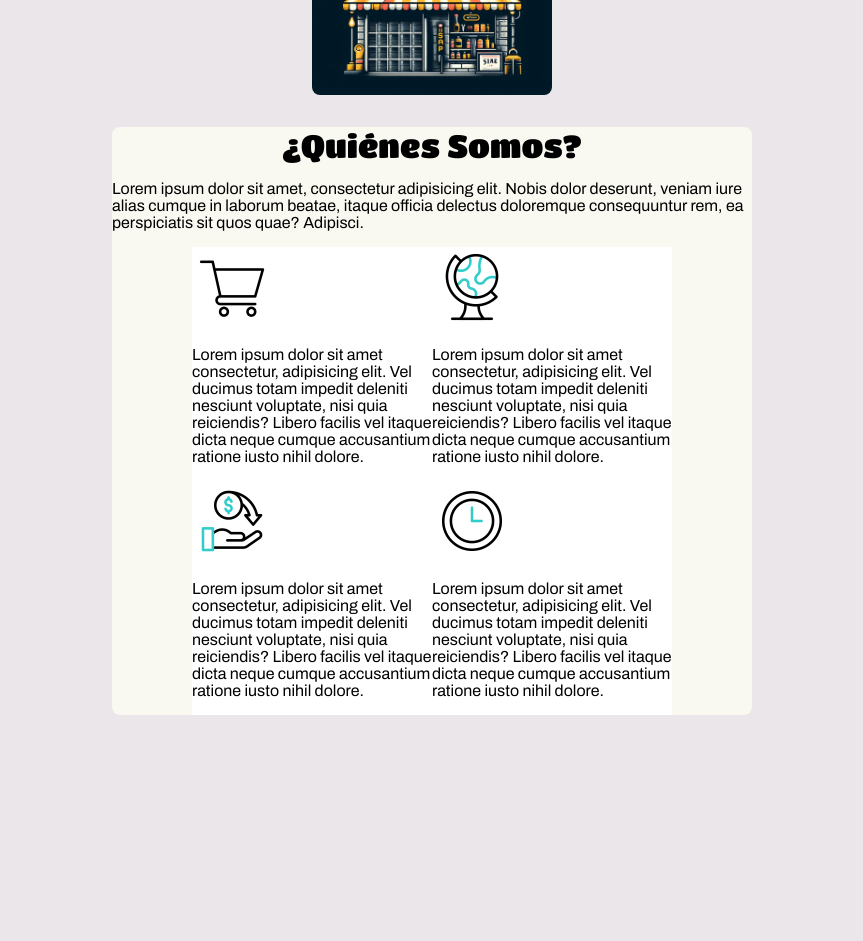
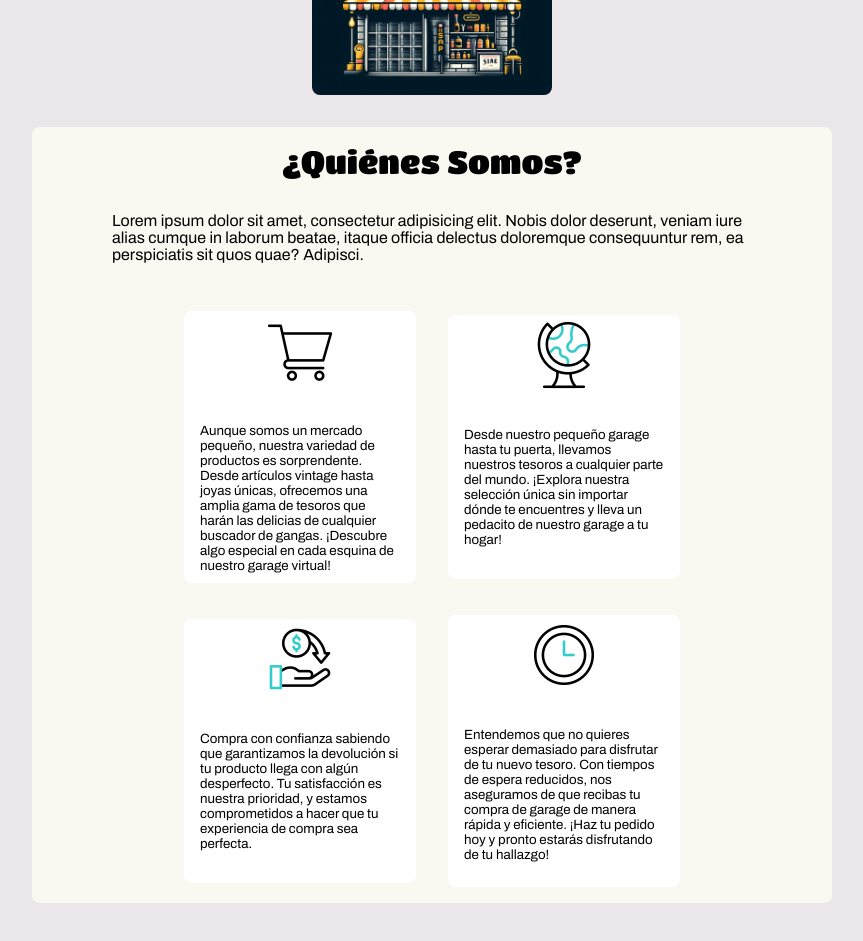
Before and after one commit to MacDuki/Ecommerce-react, a React (Vite) app: page / in a window 1280 px wide. Shown: the part 880-1821 px from the top of the page, without its empty margins (216-1079 px from the left). Before the commit the page ends 1611 px from the top, so only its background shows below. Built offline with nearby package versions, Linux system fonts and the light colour scheme; no server answers.

Commit message:
Finalizo sección QuienesSomos

```diff
--- a/src/MaximizedProduct/Index.jsx
+++ b/src/MaximizedProduct/Index.jsx
@@ -54,7 +54,7 @@ function MaximizedProduct() {
 					</div>
 					<div className='maximized-product'>
 						<div className='img-container-maximized'>
-							<img className='' src={productInfo.image}></img>
+							<img loading='lazy' className='' src={productInfo.image}></img>
 						</div>
 						<div className='info-container-maximized'>
 							<h2 className=''>{productInfo.title}</h2>
--- a/src/MinimizedProduct/index.jsx
+++ b/src/MinimizedProduct/index.jsx
@@ -54,6 +54,7 @@ function MinimizedProduct(product) {
 			{isAdded(product.product.id)}
 			<figure className=''>
 				<img
+					loading='lazy'
 					onClick={() => showProduct(product.product)}
 					className='product-img '
 					src={product?.product.image}></img>
--- a/src/MinimizedProductBag/Index.jsx
+++ b/src/MinimizedProductBag/Index.jsx
@@ -38,7 +38,7 @@ function MinimizedProductBag(product) {
 			</div>
 			<div className='img-container'>
 				<div className=''>
-					<img className='' src={product?.product.image}></img>
+					<img loading='lazy' className='' src={product?.product.image}></img>
 				</div>
 			</div>
 			<div className='productdata-container'>
--- a/src/Pages/Home/Index.jsx
+++ b/src/Pages/Home/Index.jsx
@@ -53,7 +53,7 @@ function Home() {
 									<motion.div
 										animate={{ x: 0 }}
 										initial={{ x: -100 }}
-										transition={{ type: "linear", duration: 0.2 }}
+										transition={{ type: "linear", duration: 0.4 }}
 										onMouseEnter={() => {
 											setIsHoveredE(true);
 										}}
@@ -167,19 +167,20 @@ function Home() {
 							<div>
 								<img loading='lazy' src='src\assets\carrito-de-compras.gif' />
 								<p>
-									Lorem ipsum dolor sit amet consectetur, adipisicing elit. Vel
-									ducimus totam impedit deleniti nesciunt voluptate, nisi quia
-									reiciendis? Libero facilis vel itaque dicta neque cumque
-									accusantium ratione iusto nihil dolore.
+									Aunque somos un mercado pequeño, nuestra variedad de productos
+									es sorprendente. Desde artículos vintage hasta joyas únicas,
+									ofrecemos una amplia gama de tesoros que harán las delicias de
+									cualquier buscador de gangas. ¡Descubre algo especial en cada
+									esquina de nuestro garage virtual!
 								</p>
 							</div>
 							<div>
 								<img loading='lazy' src='src\assets\Globo.gif' />
 								<p>
-									Lorem ipsum dolor sit amet consectetur, adipisicing elit. Vel
-									ducimus totam impedit deleniti nesciunt voluptate, nisi quia
-									reiciendis? Libero facilis vel itaque dicta neque cumque
-									accusantium ratione iusto nihil dolore.
+									Desde nuestro pequeño garage hasta tu puerta, llevamos
+									nuestros tesoros a cualquier parte del mundo. ¡Explora nuestra
+									selección única sin importar dónde te encuentres y lleva un
+									pedacito de nuestro garage a tu hogar!
 								</p>
 							</div>
 						</div>
@@ -187,27 +188,25 @@ function Home() {
 							<div>
 								<img loading='lazy' src='src\assets\devolucion-de-dinero.gif' />
 								<p>
-									Lorem ipsum dolor sit amet consectetur, adipisicing elit. Vel
-									ducimus totam impedit deleniti nesciunt voluptate, nisi quia
-									reiciendis? Libero facilis vel itaque dicta neque cumque
-									accusantium ratione iusto nihil dolore.
+									Compra con confianza sabiendo que garantizamos la devolución
+									si tu producto llega con algún desperfecto. Tu satisfacción es
+									nuestra prioridad, y estamos comprometidos a hacer que tu
+									experiencia de compra sea perfecta.
 								</p>
 							</div>
 							<div>
 								<img loading='lazy' src='src\assets\reloj.gif' />
 								<p>
-									Lorem ipsum dolor sit amet consectetur, adipisicing elit. Vel
-									ducimus totam impedit deleniti nesciunt voluptate, nisi quia
-									reiciendis? Libero facilis vel itaque dicta neque cumque
-									accusantium ratione iusto nihil dolore.
+									Entendemos que no quieres esperar demasiado para disfrutar de
+									tu nuevo tesoro. Con tiempos de espera reducidos, nos
+									aseguramos de que recibas tu compra de garage de manera rápida
+									y eficiente. ¡Haz tu pedido hoy y pronto estarás disfrutando
+									de tu hallazgo!
 								</p>
 							</div>
 						</div>
 					</div>
 				</motion.section>
-				<footer>
-					<p></p>
-				</footer>
 			</Layout>
 		</>
 	);
--- a/src/Pages/Home/QuienesSomos.css
+++ b/src/Pages/Home/QuienesSomos.css
@@ -1,7 +1,7 @@
 .quienesSomos-section {
 	max-width: 50rem;
 	min-height: 30rem;
-	width: auto;
+	width: 50rem;
 	height: auto;
 	background-color: #f9f9f1;
 	display: flex;
@@ -10,6 +10,7 @@
 	flex-direction: column;
 	margin-top: 2rem;
 	border-radius: 0.5rem;
+	margin-bottom: 5rem;
 }
 
 .quienesSomos-section h2 {
@@ -18,10 +19,14 @@
 	font-weight: 400;
 	font-family: "Titan One", sans-serif;
 	position: relative;
+	padding-top: 1rem;
 }
-
 .quienes-info {
-	max-width: 40rem;
+	padding: 1rem 0;
+}
+.quienes-info p {
+	max-width: 50rem;
+	width: 40rem;
 }
 
 .quienes-container {
@@ -34,16 +39,34 @@
 .linea-quienes {
 	display: flex;
 	flex-direction: row;
-	justify-content: center;
 	align-items: center;
+	padding: 1rem;
 }
 
 .linea-quienes div {
 	background-color: white;
 	max-width: 15rem;
-	max-height: 15rem;
+	max-height: 20rem;
 	width: auto;
 	height: auto;
+	margin: 0 1rem;
+	border-radius: 0.5rem;
+	display: flex;
+	align-items: center;
+	justify-content: center;
+	flex-direction: column;
+	position: relative;
+	overflow: hidden;
+}
+
+.linea-quienes div p {
+	max-width: 15em;
+	max-height: 8rem;
+	width: auto;
+	height: auto;
+	padding: 2rem 1rem;
+	font-size: smaller;
+	margin: 0;
 }
 
 .linea-quienes img {
@@ -51,4 +74,5 @@
 	min-height: 5rem;
 	width: auto;
 	height: auto;
+	object-fit: contain;
 }
```
